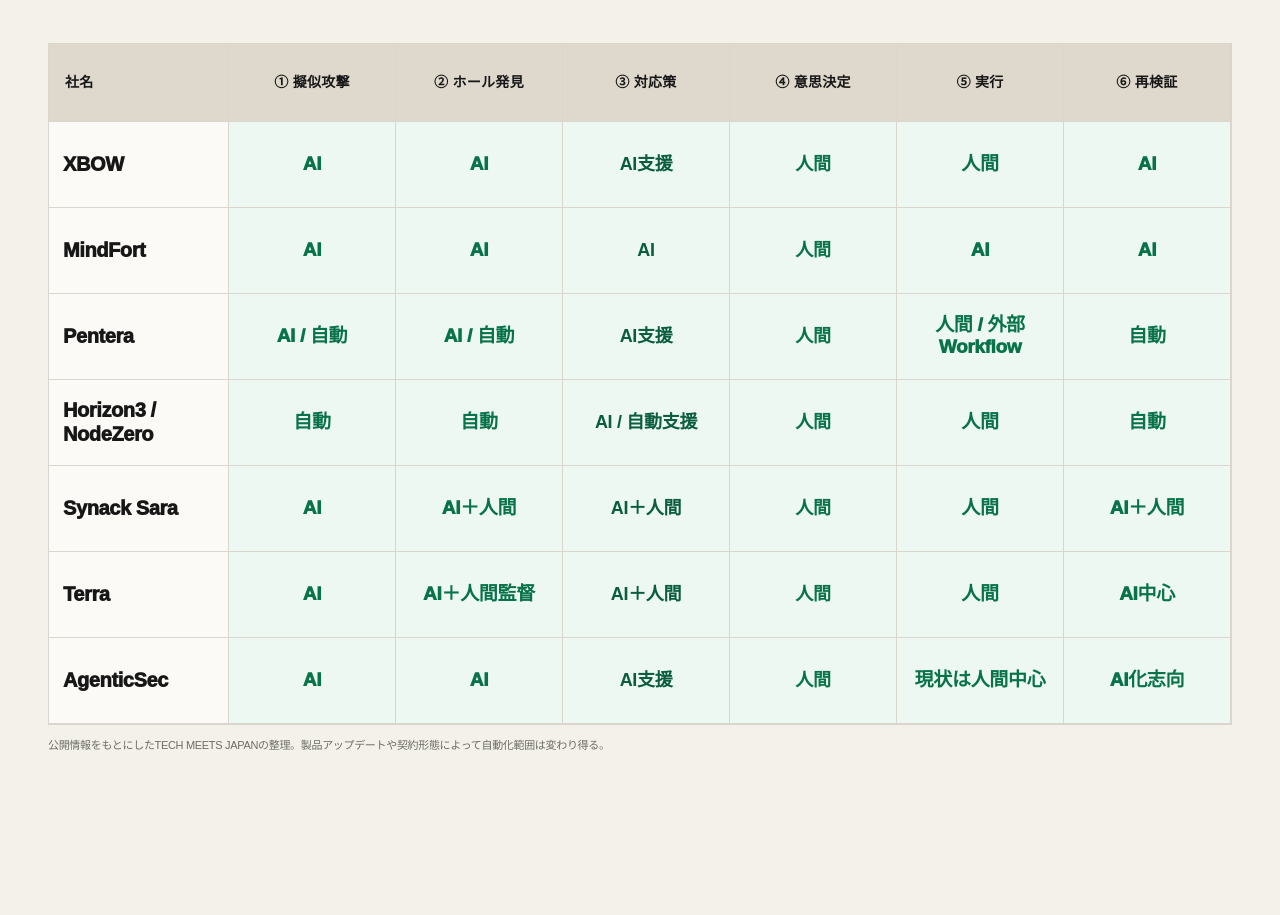
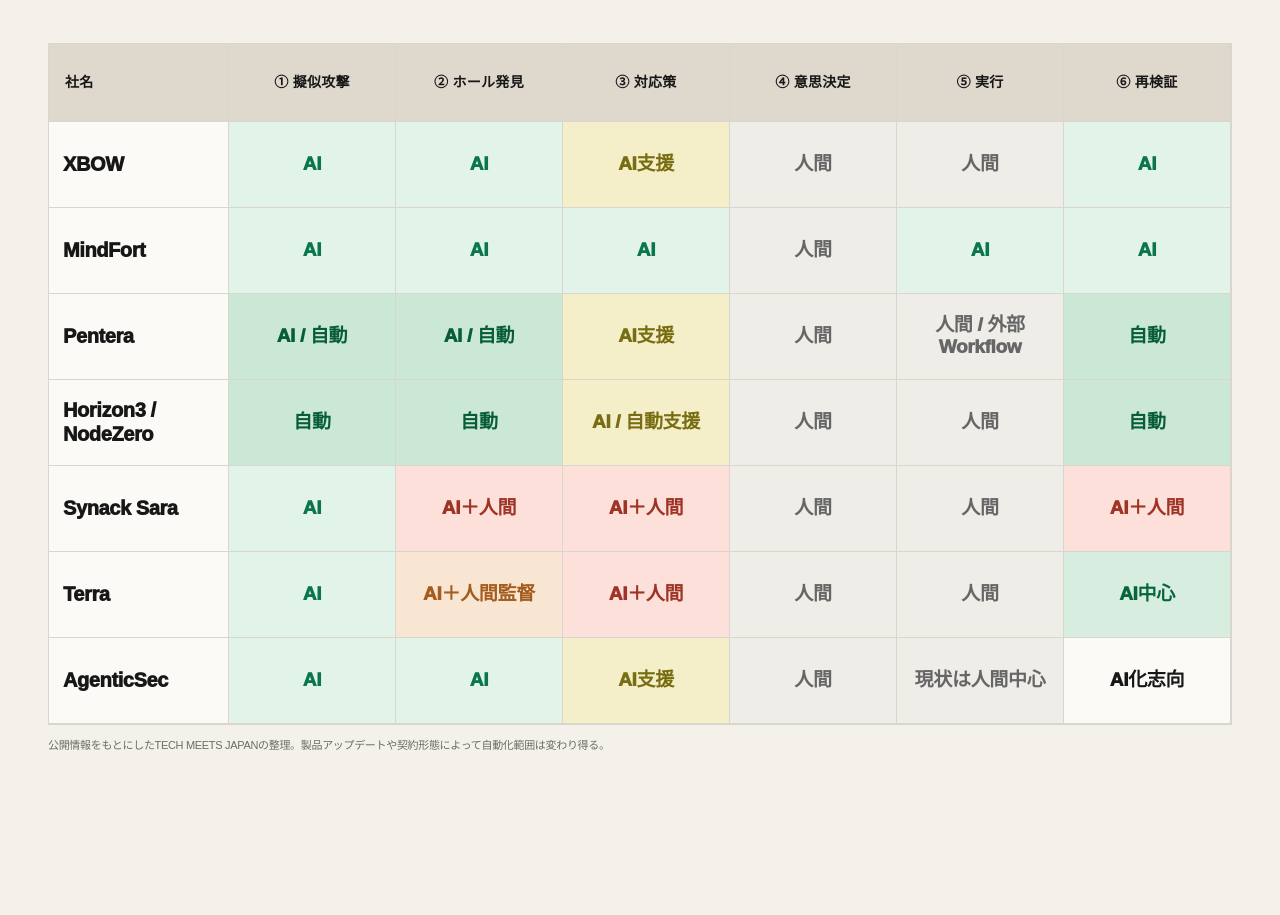
Before and after one commit to yasu-kai/tech-meets-japan, a Next.js app: page /research/offensive-ai in a window 1280 px wide. Shown: the part 1672-2587 px from the top of the page. Built offline with nearby package versions, Linux system fonts and the light colour scheme.

Commit message:
Style automation matrix as human-involvement heatmap

```diff
--- a/app/globals.css
+++ b/app/globals.css
@@ -490,24 +490,16 @@
   justify-content:flex-start;text-align:left;
   font-size:20px;font-weight:950;letter-spacing:-.02em
 }
-.automation-row span{
-  background:#eef8f2;color:#08724a
-}
-.automation-row .human-cell{
-  background:#f0eee9;color:#666;
-  font-size:18px;font-weight:800
-}
-.automation-row span:nth-child(2),
-.automation-row span:nth-child(3),
-.automation-row span:nth-child(6),
-.automation-row span:nth-child(7){
-  color:#08724a;font-size:19px;font-weight:950
-}
-.automation-row span:nth-child(4){
-  color:#0a5d3f;font-weight:900
-}
+.automation-row span{font-size:19px;font-weight:950}
+.automation-row .tone-human{background:#efede8;color:#666}
+.automation-row .tone-hybrid{background:#fde0da;color:#9e3425}
+.automation-row .tone-supervised{background:#f9e6d2;color:#a45d1e}
+.automation-row .tone-assist{background:#f4efc9;color:#786d12}
+.automation-row .tone-ai{background:#e2f3e9;color:#0b754b}
+.automation-row .tone-ai-centered{background:#d6eddf;color:#08663f}
+.automation-row .tone-auto{background:#cbe8d6;color:#075c39}
+.automation-row .tone-neutral{background:#fbfaf6;color:#171717}
 .automation-row:hover>*{filter:brightness(.985)}
-.automation-row:hover .human-cell{background:#ebe8e2}
 .research-note{font-size:11px;line-height:1.55;color:var(--muted);margin-top:12px}
 .offsec-company-grid{display:grid;grid-template-columns:1fr 1fr;gap:1px;background:var(--line);border:1px solid var(--line)}
 .offsec-company-grid article{background:#fbfaf6;padding:22px}
@@ -613,3 +605,6 @@
   .automation-cycle-row>*{border-right:none;border-bottom:1px solid var(--line)}
   .human-role-panel>div:last-child{border-left:none;border-top:1px solid #353535}
 }
+
+.automation-tone-legend{display:flex;gap:8px;flex-wrap:wrap;margin:14px 0 0}
+.automation-tone-legend span{font-size:10px;font-weight:800;padding:6px 9px;border-radius:999px;border:1px solid var(--line)}
```
